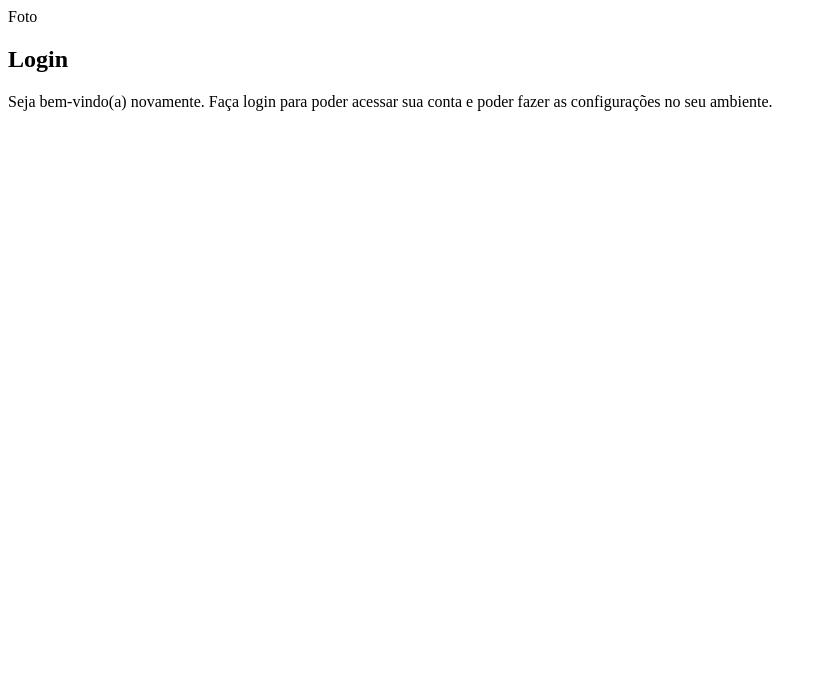
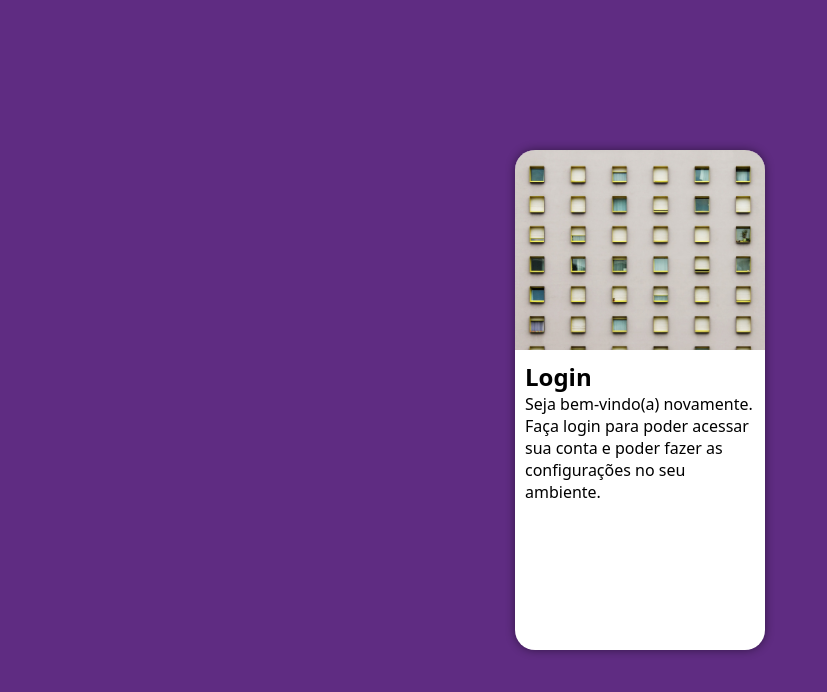
Before and after one commit to leandrobrlopes/projeto-login, a plain HTML site: page index.html in a window 1280 px wide. Shown: the whole page, without its empty margins (0-827 px from the left). Drawn offline with Linux system fonts and the light colour scheme.

Commit message:
att mais

```diff
--- a/estilos/style.css
+++ b/estilos/style.css
@@ -5,3 +5,48 @@
     Verde: #49a09d
     Lilás: #5f2c82
 */
+
+* {
+    font-family: system-ui, -apple-system, BlinkMacSystemFont, 'Segoe UI', Roboto, Oxygen, Ubuntu, Cantarell, 'Open Sans', 'Helvetica Neue', sans-serif;
+    padding: 0px;
+    margin: 0px;
+    box-sizing: border-box;
+}
+
+body, html {
+    background-color: #5f2c82;
+    height: 100vh;
+    width: 100vw;
+}
+
+main {
+    position: relative;
+    height: 100vh;
+    width: 100vw;
+}
+
+section#login {
+    position: absolute;
+    top: 50%;
+    left: 50%;
+    transform: translate(-50%, -50%);
+    background-color: white;
+    width: 250px;
+    height: 500px;
+    border-radius: 20px;
+    overflow: hidden;
+    box-shadow: 0px 0px 10px rgba(0, 0, 0, 0.466);
+}
+
+section#login > div#imagem {
+    display: block;
+    background: #5f2c82 url('../imagens/janelas.jpg') no-repeat;
+    background-size: cover;
+    height: 200px;
+
+}
+
+section#login > div#formulario {
+    display: block;
+    padding: 10px;
+}
--- a/index.html
+++ b/index.html
@@ -11,7 +11,7 @@
     <main>
         <section id="login">
             <div id="imagem">
-                Foto
+
             </div>
             <div id="formulario">
                 <h1>Login</h1>
```
